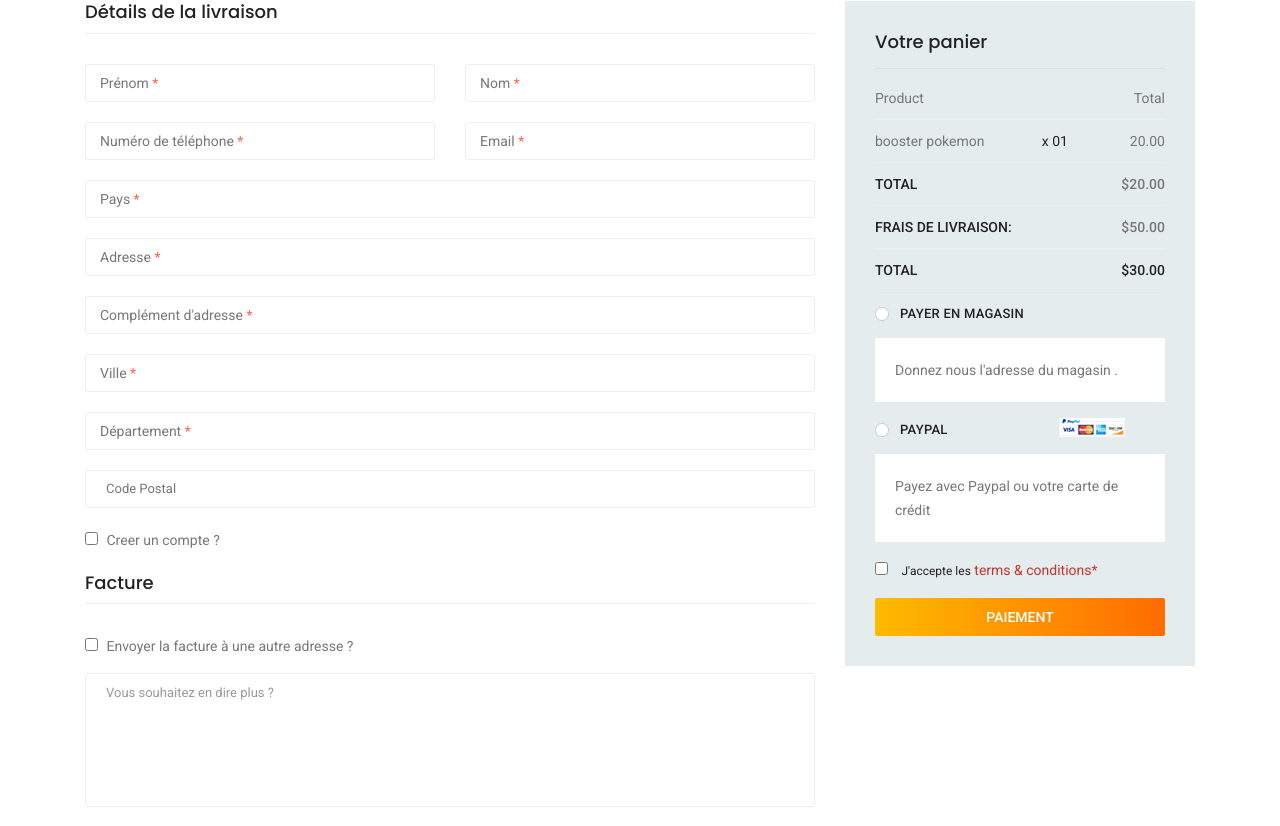
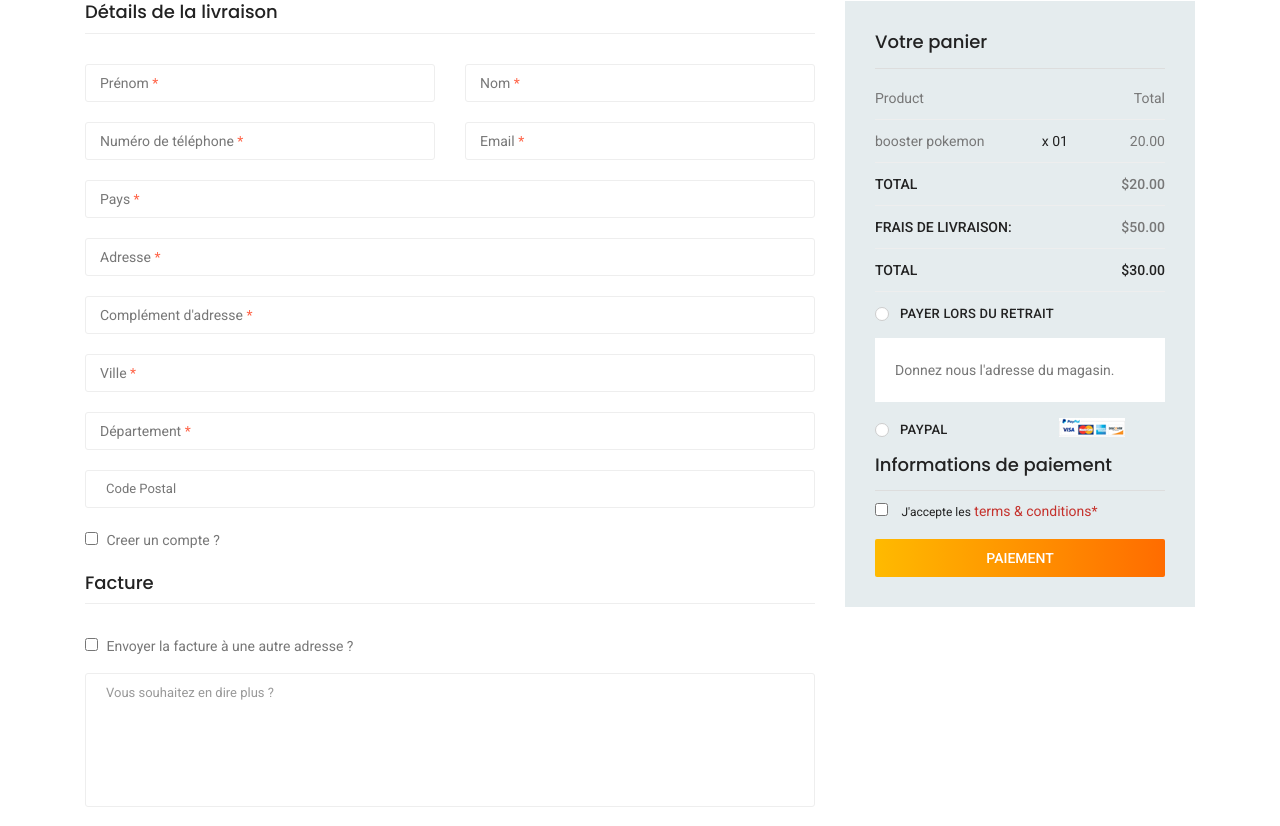
Before and after one commit to BaptSoulier/e-commerce-PHP, a PHP site: page /checkout.php in a window 1280 px wide. Shown: the part 980-1806 px from the top of the page. Run offline with PHP 8.4, Linux system fonts and the light colour scheme; some libraries are stand-ins or nearby versions.

Commit message:
paiement ok

```diff
--- a/checkout.php
+++ b/checkout.php
@@ -242,21 +242,31 @@
                             </ul>
                             <div class="payment_item">
                                 <div class="radion_btn">
-                                    <input type="radio" id="f-option5" name="selector">
-                                    <label for="f-option5">Payer en magasin</label>
+                                    <input type="radio" id="f-option5" name="payment-selector" onclick="showCreditCardForm(false)">
+                                    <label for="f-option5">Payer lors du retrait</label>
                                     <div class="check"></div>
-                                </div>
-                                <p>Donnez nous l'adresse du magasin .</p>
+                                    </div>
+                                <p>Donnez nous l'adresse du magasin.</p>
                             </div>
+
                             <div class="payment_item active">
                                 <div class="radion_btn">
-                                    <input type="radio" id="f-option6" name="selector">
-                                    <label for="f-option6">Paypal </label>
+                                    <input type="radio" id="paypal-option" name="payment-selector" onclick="showCreditCardForm(true)">
+                                    <label for="paypal-option">Paypal</label>
                                     <img src="img/product/card.jpg" alt="">
                                     <div class="check"></div>
                                 </div>
-                                <p>Payez avec Paypal ou votre carte de crédit</p>
+                                <h2>Informations de paiement</h2>
+                                <div id="credit-card-form" style="display:none;">
+                                    <form>
+                                        <input type="number" id="card_number" name="card_number" placeholder="Numéro de carte:" maxlength="16" required>
+                                        <input type="text" id="card_name" name="card_name" placeholder="Nom carte:" required>
+                                        <input type="text" id="expiry_date" name="expiry_date" placeholder="Date d'expiration:" maxlength="5" required>
+                                        <input type="number" id="cvv" name="cvv" placeholder="CVV" min="100" max="9999" required>
+                                    </form>
+                                </div>
                             </div>
+
                             <div class="creat_account">
                                 <input type="checkbox" id="f-option4" name="selector">
                                 <label for="f-option4">J'accepte les </label>
@@ -336,6 +346,7 @@
     <script src="js/nouislider.min.js"></script>
     <script src="js/jquery.magnific-popup.min.js"></script>
     <script src="js/owl.carousel.min.js"></script>
+    <script src="js/paiement.js"></script>
     <!--gmaps Js-->
     <script src="https://maps.googleapis.com/maps/api/js?key=AIzaSyCjCGmQ0Uq4exrzdcL6rvxywDDOvfAu6eE"></script>
     <script src="js/gmaps.min.js"></script>
```
